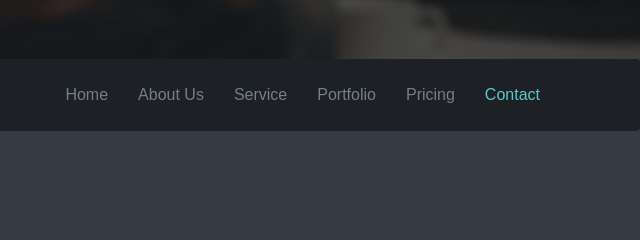
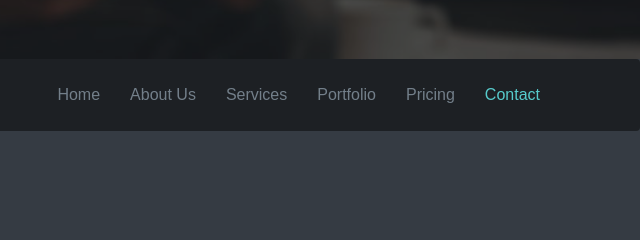
Before and after one commit to viditChhajed/Final-Website, a plain HTML site: page index.html in a window 1280 px wide. Shown: the part 741-981 px from the top of the page, 640-1280 px from the left. Drawn offline with Linux system fonts and the light colour scheme; some packages are replaced by stand-ins of ours; files whose address does not match are found by name; a web font is replaced by a local one.

Commit message:
Fix edit 2

```diff
--- a/index.html
+++ b/index.html
@@ -116,7 +116,7 @@ Welcome Slider
             <ul id="nav" class="nav navbar-nav navigation-menu">
                 <li><a data-scroll href="#body">Home</a></li>
                 <li><a data-scroll href="#about">About Us</a></li>
-                <li><a data-scroll href="#services">Service</a></li>
+                <li><a data-scroll href="#services">Services</a></li>
                 <li><a data-scroll href="#portfolio">Portfolio</a></li>
                 <!-- <li><a data-scroll href="#our-team">Team</a></li> remove -->
                 <li><a data-scroll href="#pricing">Pricing</a></li>
```
